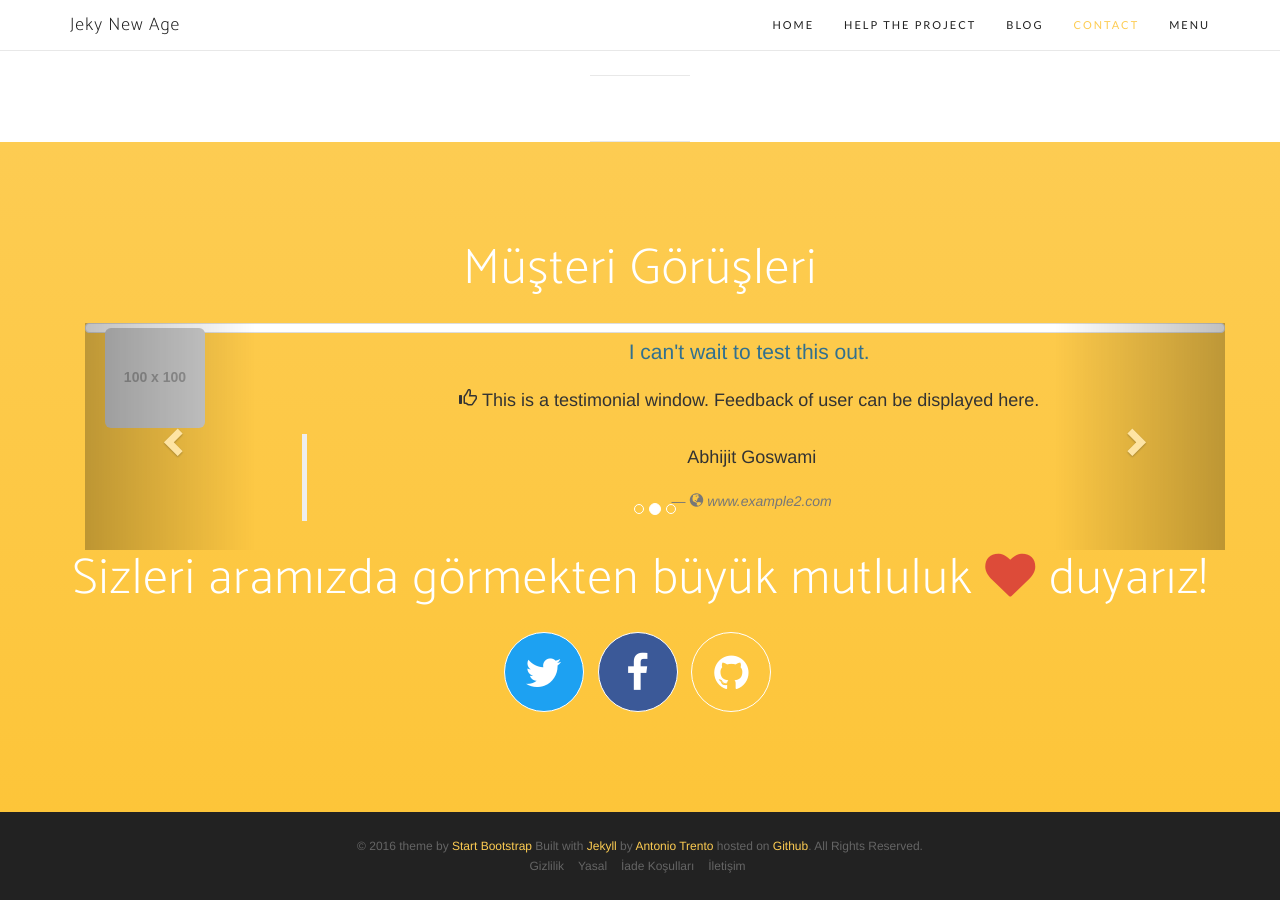
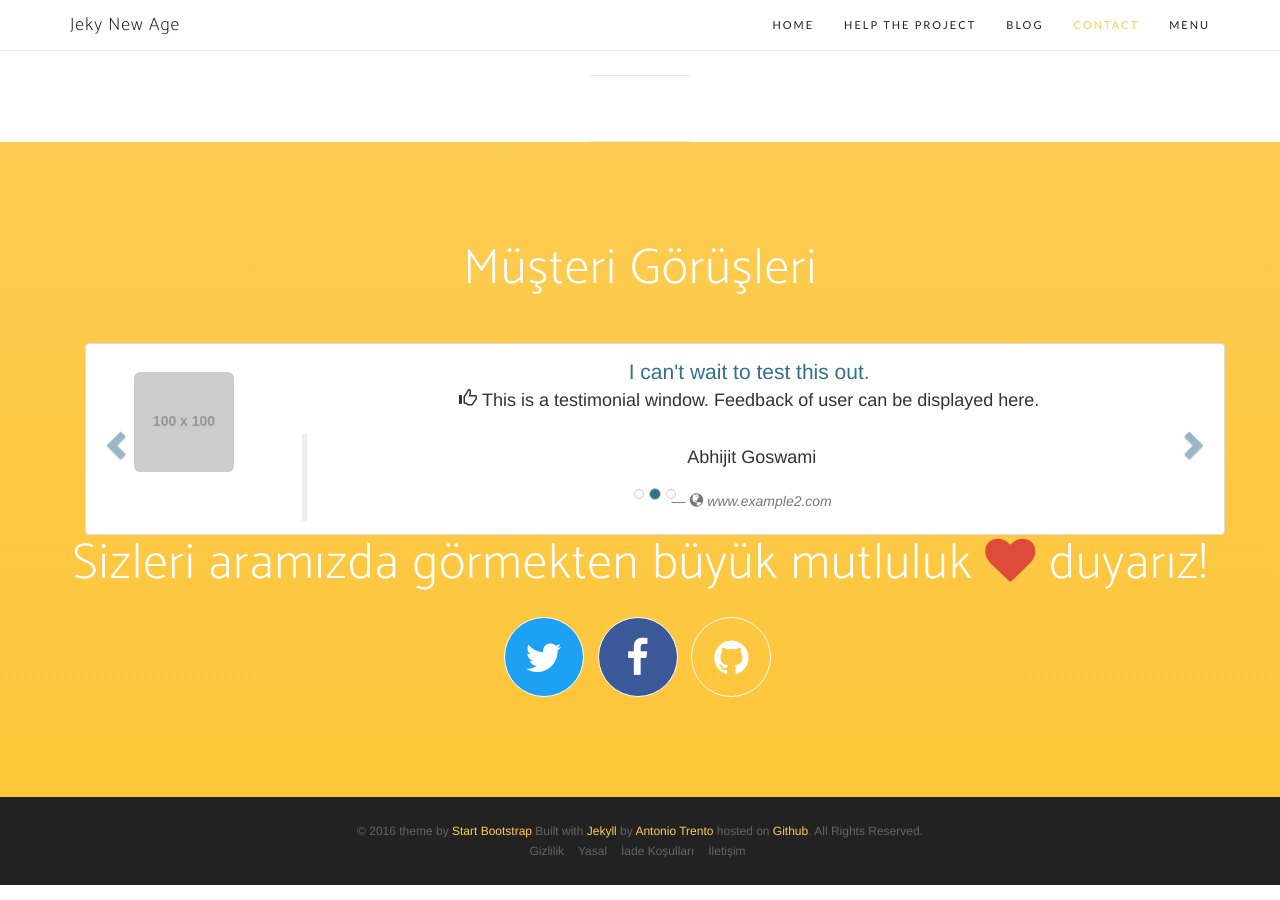
Before and after one commit to eistatistik/eistatistik.github.io, a Jekyll site: the page built from blog.html, in a window 1280 px wide and 900 px high, scrolled down 3133 px. Built offline with Jekyll 4.4.1, drawn with Linux system fonts in a browser that asks for light colours; nearby versions of some CDN libraries; some web fonts are replaced.

Commit message:
Update head.html

```diff
--- a/_includes/head.html
+++ b/_includes/head.html
@@ -26,6 +26,7 @@
     <!-- Custom CSS
     <link rel="stylesheet" href="css/main.css" type="text/css"> -->
     <link href="/css/main.css" rel="stylesheet">
+    <link href="/css/custome.css" rel="stylesheet">
 
     <!-- HTML5 Shim and Respond.js IE8 support of HTML5 elements and media queries -->
     <!-- WARNING: Respond.js doesn't work if you view the page via file:// -->
```
